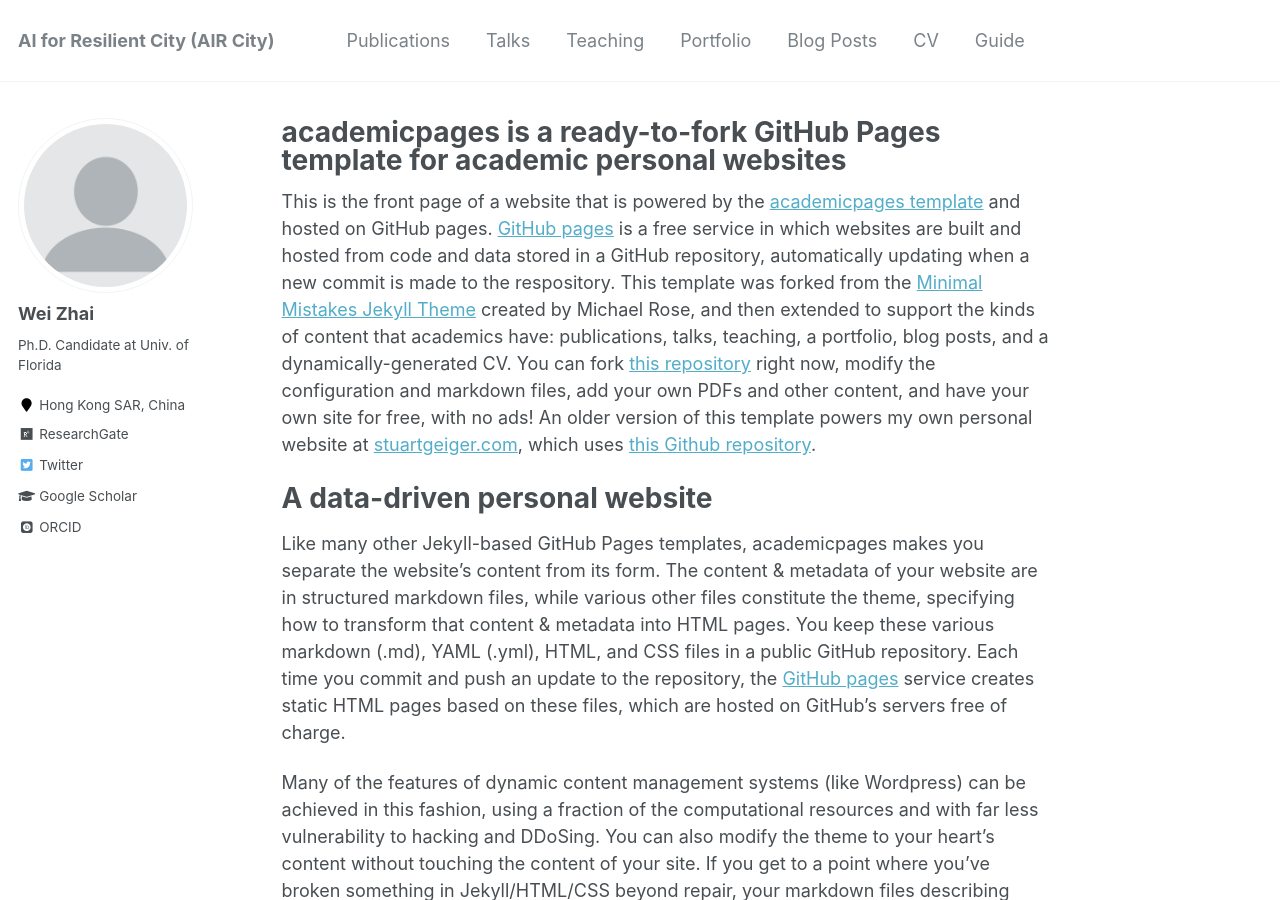
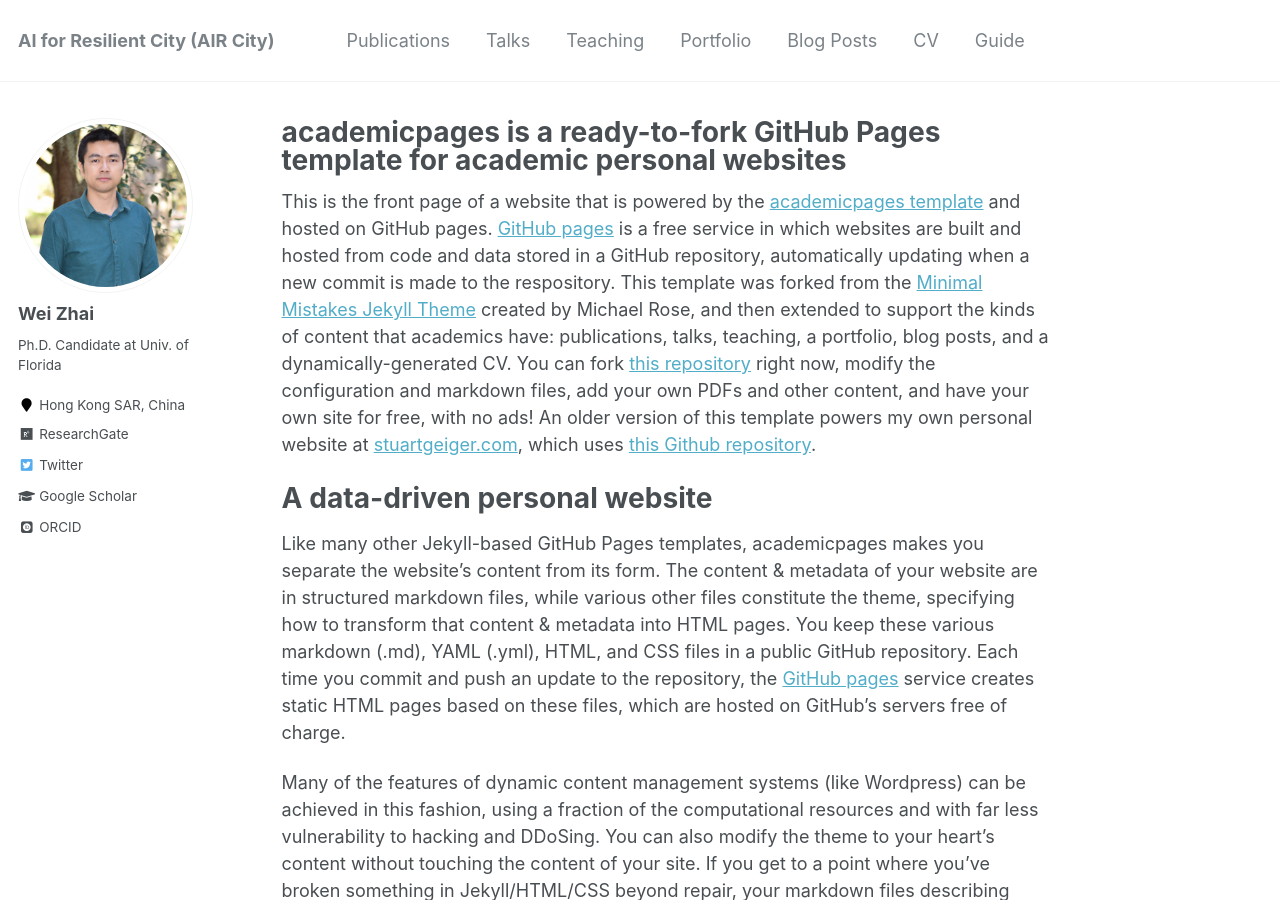
Before and after one commit to skywalkerzhai/weizhai.github.io, a Jekyll site: the page built from _pages/about.md, in a window 1280 px wide and 900 px high. Built offline with Jekyll 4.4.1, drawn with Linux system fonts in a browser that asks for light colours; some web fonts are replaced.

Commit message:
Update _config.yml

```diff
--- a/_config.yml
+++ b/_config.yml
@@ -81,7 +81,7 @@
 # Site Author
 author:
   name             : "Wei Zhai"
-  avatar           : "profile.png"
+  avatar           : "weizhai.jpg"
   bio              : "Ph.D. Candidate at Univ. of Florida"
   location         : "Hong Kong SAR, China"
   employer         :
```
